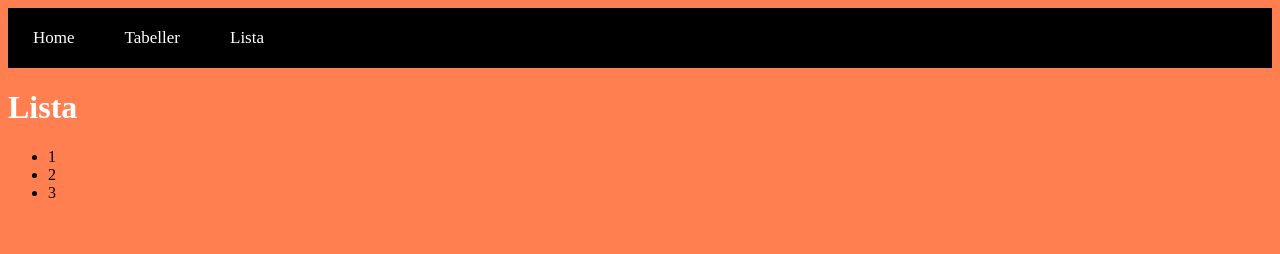
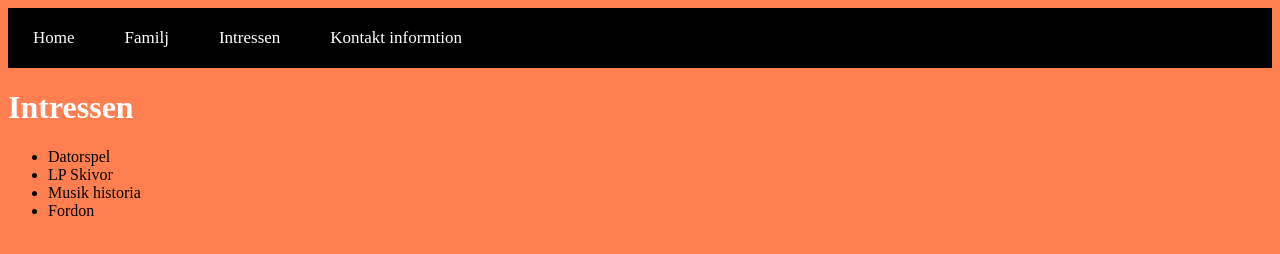
Before and after one commit to nahoJW/Egen-webbplats, a plain HTML site: page 1List.html in a window 1280 px wide. Drawn offline with Linux system fonts and the light colour scheme.

Commit message:
kommentarer

```diff
--- a/1List.html
+++ b/1List.html
@@ -4,25 +4,25 @@
         <meta charset="utf-8">
         <title>Egen Webbplats</title>
         <link rel="stylesheet" href="EgenWebbplats.css">
-        <link href="1Tabeller.html">
-        <link href="1List.html">
-        <link href="index.html">
 
     </head>
     <body>
                 <div class="topnav">
                     <a href="index.html">Home</a>
-                    <a href="1Tabeller.html">Tabeller</a>
-                    <a href="1List.html">Lista</a>
+                    <a href="1Tabeller.html">Familj</a>
+                    <a href="1List.html">Intressen</a>
+                    <a href="1KontaktI.html">Kontakt informtion</a>
                 </div>
 
-      <h1>Lista</h1>
+      <h1>Intressen</h1>
 
-             <ul>
-                 <li>1</li>
-                 <li>2</li>
-                 <li>3</li>
-            </ul>
+             <ul><!--Skapar en punktlista-->
+                 <li>Datorspel</li><!--Punkt i punktlistan-->
+                 <li>LP Skivor</li>
+                 <li>Musik historia</li>
+                 <li>Fordon</li>
+
+            </ul><!--Stoppar punktlista-->
 
     </body>
 </html>
```
